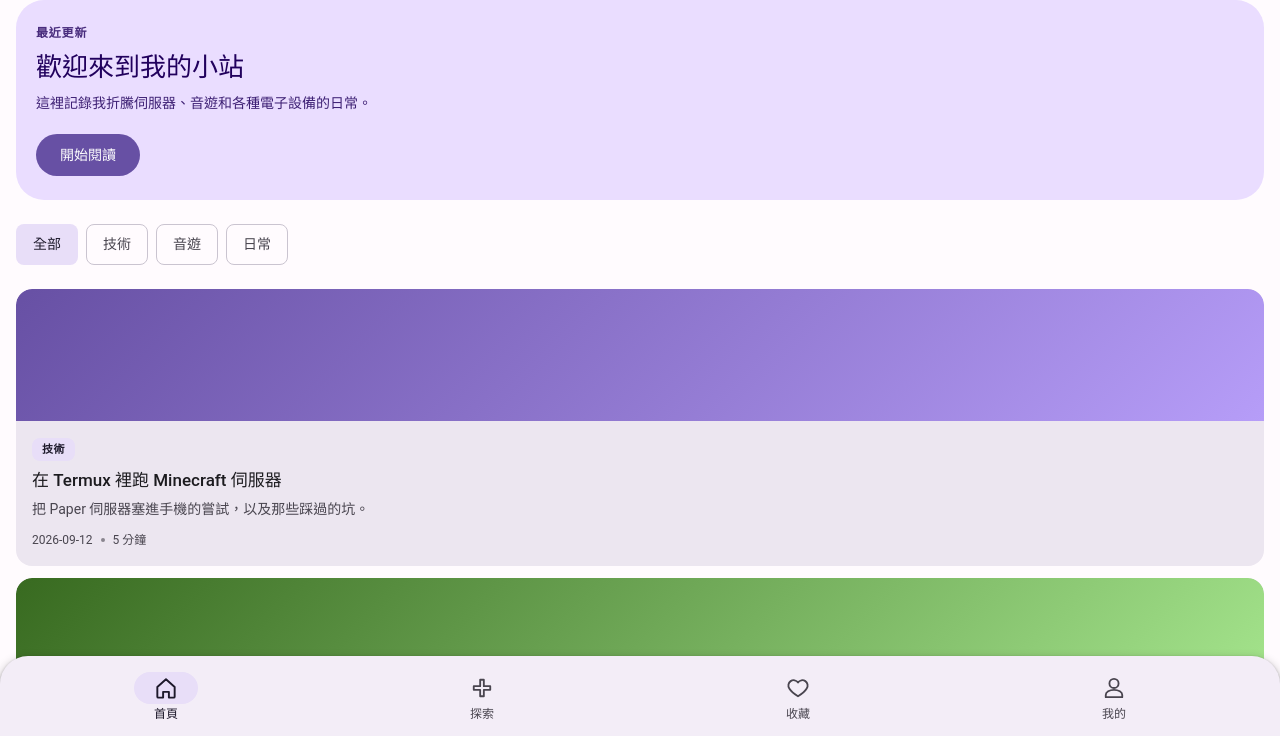
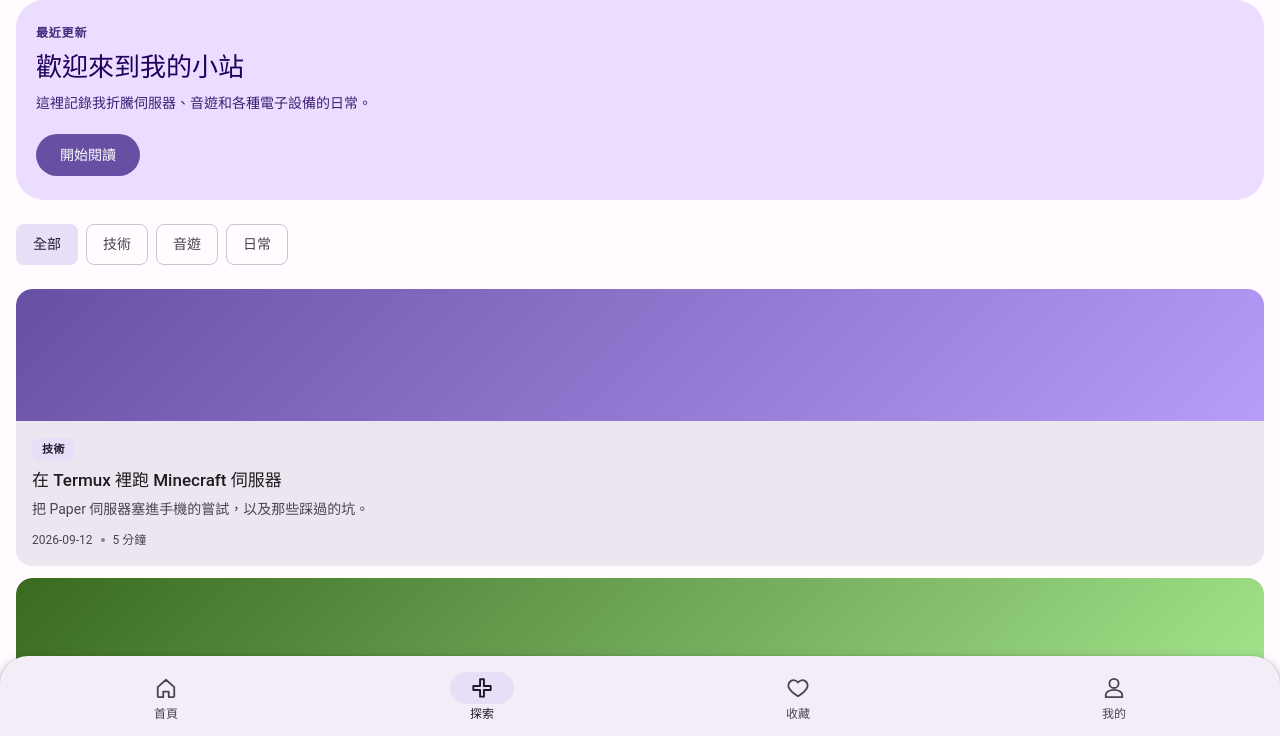
Before and after one commit to deluxekuma/dxblog, a plain HTML site: page index.html in a window 1280 px wide. Both pictures are taken after a click on the button "探索". Shown: the part 64-800 px from the top of the page. Drawn offline with Linux system fonts and the light colour scheme.

Commit message:
fix: 導航列移除波紋、斷開 focus 捲動，加版本號

```diff
--- a/app.js
+++ b/app.js
@@ -55,9 +55,12 @@
   });
 
   /* ---- 波紋回饋（Material 觸感） ---- */
-  const rippleTargets = document.querySelectorAll('.btn, .chip, .icon-btn, .nav-item');
+  /* 底部導航不套波紋：避免 span 撐動 fixed 佈局造成跳動 */
+  const rippleTargets = document.querySelectorAll('.btn, .chip, .icon-btn');
   rippleTargets.forEach(function (el) {
-    el.style.position = el.style.position || 'relative';
+    if (getComputedStyle(el).position === 'static') {
+      el.style.position = 'relative';
+    }
     el.style.overflow = 'hidden';
     el.addEventListener('pointerdown', function (e) {
       const rect = el.getBoundingClientRect();
@@ -72,4 +75,20 @@
     });
   });
 
+  /* ---- 底部導航：斷開 focus 捲動，避免 fixed bar 往上跳 ---- */
+  const navItems = document.querySelectorAll('.nav-item');
+  navItems.forEach(function (item) {
+    item.addEventListener('pointerdown', function (e) {
+      e.preventDefault();
+    });
+    item.addEventListener('click', function (e) {
+      e.preventDefault();
+      if (document.activeElement instanceof HTMLElement) {
+        document.activeElement.blur();
+      }
+      navItems.forEach(function (n) { n.classList.remove('active'); });
+      item.classList.add('active');
+    });
+  });
+
 })();
--- a/style.css
+++ b/style.css
@@ -303,6 +303,21 @@ svg {
   background: var(--surface-container);
   border-radius: var(--r-xl) var(--r-xl) 0 0;
   box-shadow: var(--shadow-lg);
+  /* 讓 fixed bar 不隨焦點捲動而位移 */
+  transform: translateZ(0);
+  will-change: transform;
+  contain: layout paint;
+  touch-action: manipulation;
+}
+
+/* 導航按鈕不做焦點捲動，避免手機點擊時整條 bar 跳動 */
+.nav-item {
+  -webkit-touch-callout: none;
+  touch-action: manipulation;
+}
+.nav-item:focus,
+.nav-item:focus-visible {
+  outline: none;
 }
 
 .nav-item {
```
Also changed, not shown: index.html (+1 -0 lines).
